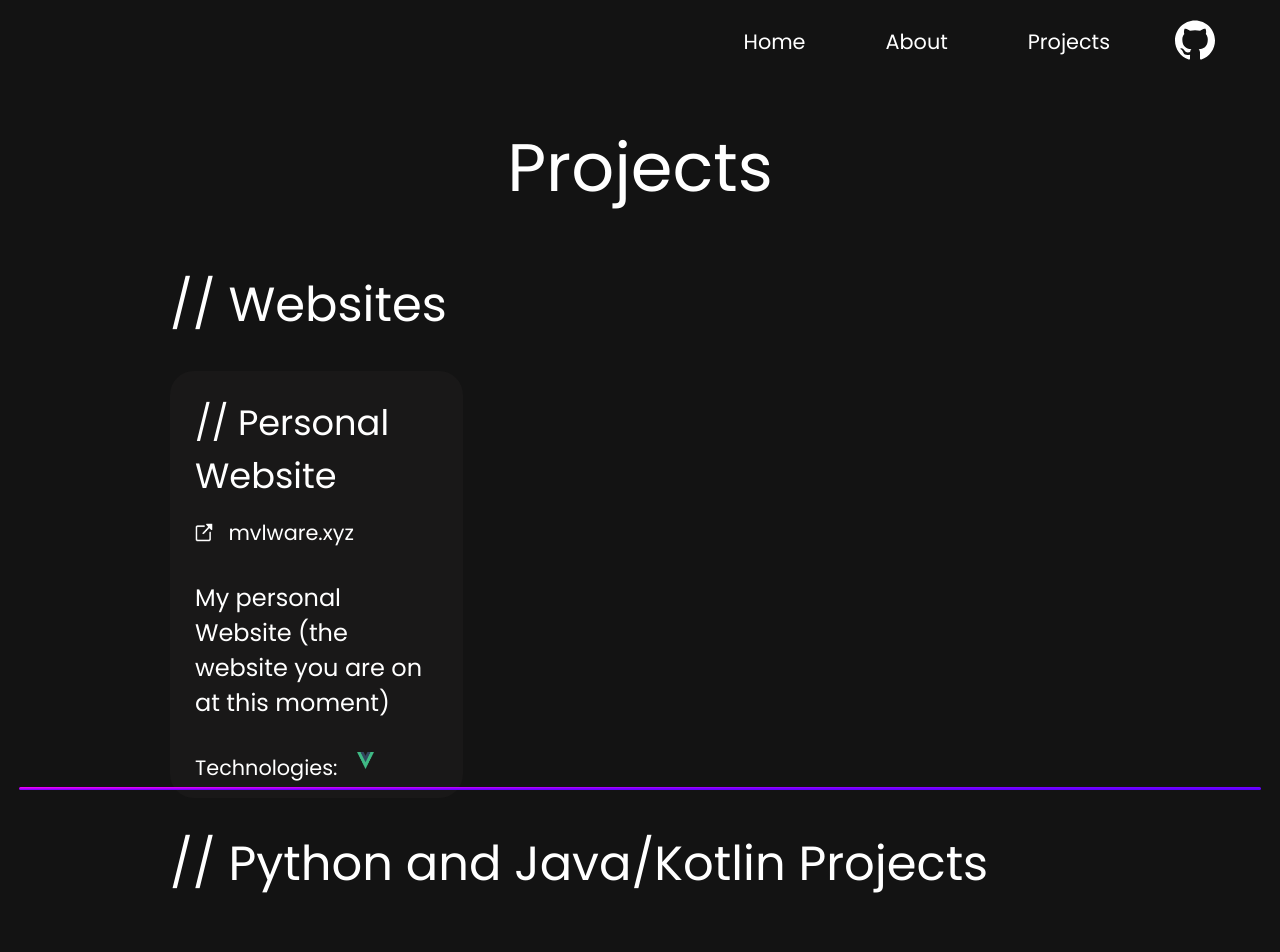
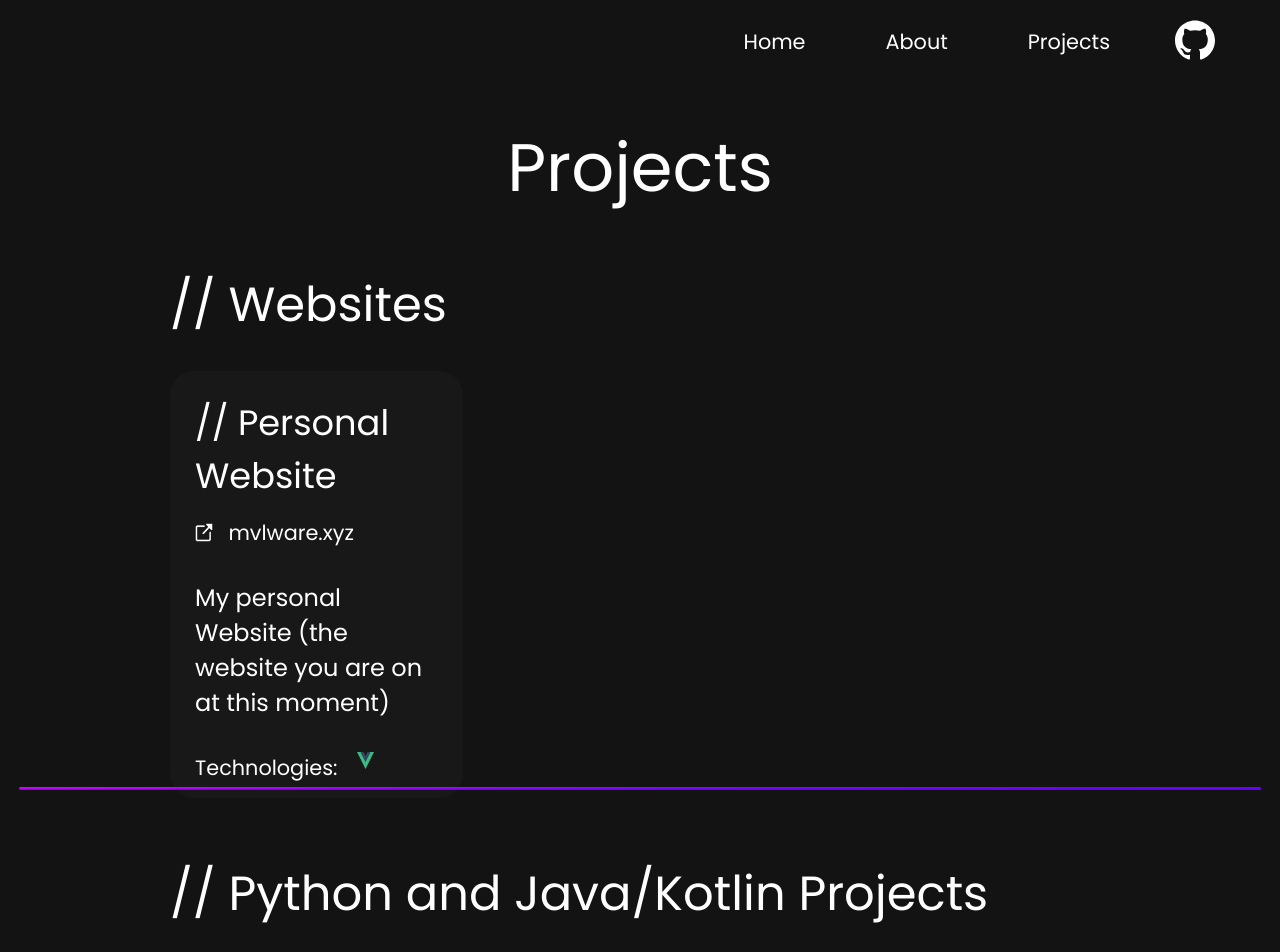
Before and after one commit to mvlwarekekw/mvlware.xyz, a Vue app: page /projects in a window 1280 px wide. Shown: the top 952 px of the page. Built offline with nearby package versions, Linux system fonts and the light colour scheme.

Commit message:
update: minor design change on projects tab

```diff
--- a/src/components/Projects.vue
+++ b/src/components/Projects.vue
@@ -59,7 +59,7 @@ import Project from "@/components/Project.vue";
 }
 
 .subtitle:not(:nth-child(1)) {
-  margin-bottom: 30px;
+  margin: 30px;
 }
 
 .projects {
```
